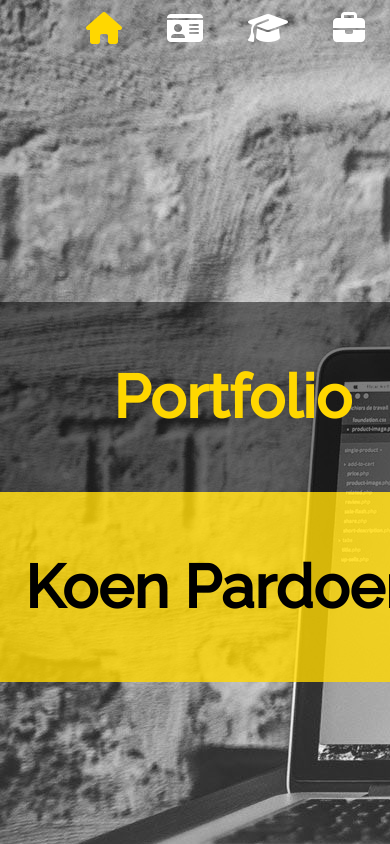
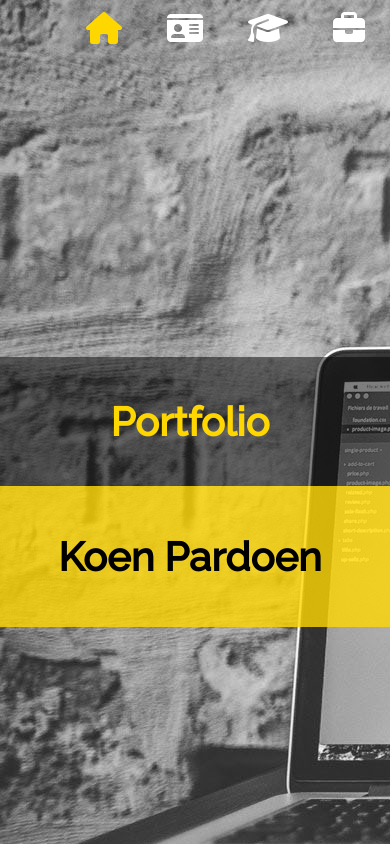
Before and after one commit to KoenPardoen/koenpardoen.github.io, a plain HTML site: page index.html in a window 390 px wide. Drawn offline with Linux system fonts and the light colour scheme.

Commit message:
no message

```diff
--- a/css/portfolio.css
+++ b/css/portfolio.css
@@ -521,7 +521,7 @@ footer {
 
 .container {
   flex-direction: column;
-  width: 455px;
+  width: 100%;
   left: 0;
   right: 0;
   margin: auto;
@@ -530,13 +530,14 @@ footer {
 
 .container #portf {
   width: 100%;
-  border-radius: 7px 7px 0px 0px;
+  font-size: 20px;
+  padding: 14px 30px 14px 20px
 
 }
 
 .container #kp {
   width: 100%;
-  border-radius: 0px 0px 7px 7px;
+  font-size: 20px;
 
 }
 }
```
